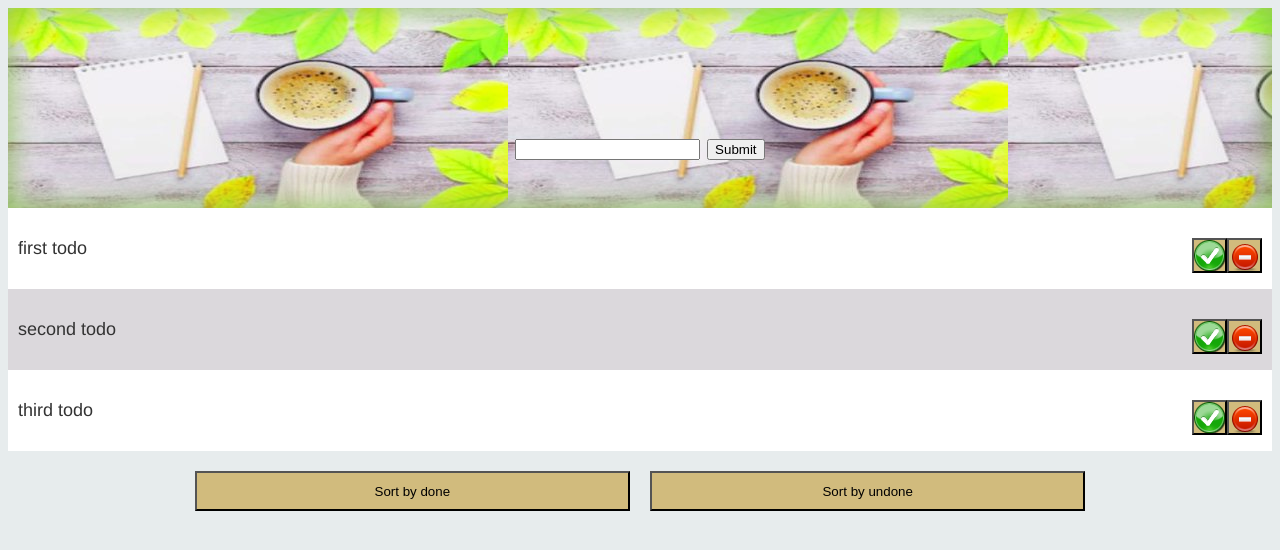
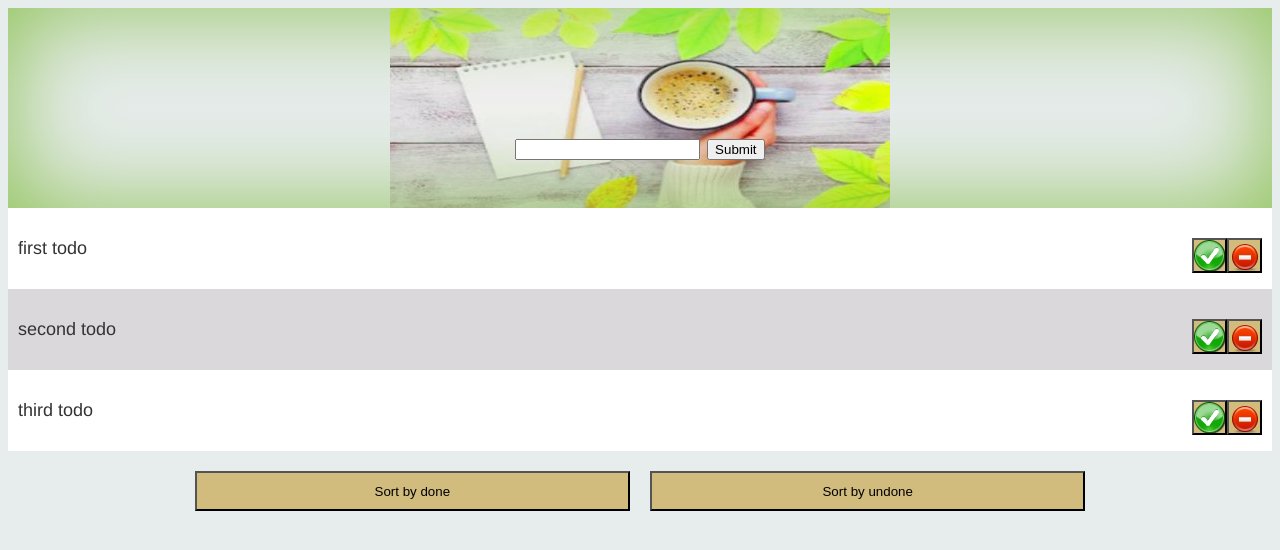
Before and after one commit to FACK1/FARH, a website: page html/index.html in a window 1280 px wide. Drawn offline with Linux system fonts and the light colour scheme.

Commit message:
cleaning up logic file #28

```diff
--- a/css/style.css
+++ b/css/style.css
@@ -1,6 +1,3 @@
-
-
-
 body {
   background: rgb(231, 236, 237);
 
@@ -9,20 +6,20 @@ body {
   line-height: normal;
   text-align: justify;
   /* width: 500px; */
-
-
 }
 
 #add-todo{
-  cursor: default;
+cursor: default;
  position: relative;
  height: 100px;
- background: #94C329;
+ background: light #94C329;
  background-image: url(../images/6.jpg);
+background-repeat: no-repeat;
+background-position: center;
  display: block;
 
 
- box-shadow: inset 0 0 30px #8CC152;
+ box-shadow: inset 0 0 100px #8CC152;
 
  font-size: 150%;
  color: #8CC152;
@@ -148,7 +145,6 @@ input:hover{
     border-radius: 0;
     background: url(../images/mark.png);
     background-color: #D1BB7D;
-
   }
 
   #sort{
--- a/js/logic.js
+++ b/js/logic.js
@@ -1,10 +1,5 @@
-// Part 1. Fill in any missing parts of the todoFunction object!
-// you can access these on todo.todoFunctions
-// For part one we expect you to use tdd
+var todoFunctions = {
 
-var todoFunctions = {
-  // todoFunctions.generateId() will give you a unique id
-  // You do not need to understand the implementation of this function.
   generateId: (function() {
     var idCounter = 0;
 
@@ -15,8 +10,7 @@ var todoFunctions = {
     return incrementCounter;
   })(),
 
-  //cloneArrayOfObjects will create a copy of the todos array
-  //changes to the new array don't affect the original
+
   cloneArrayOfObjects: function(todos) {
     return todos.map(function(todo){
       return JSON.parse(JSON.stringify(todo));
@@ -24,35 +18,24 @@ var todoFunctions = {
   },
 
   addTodo: function(todos, newTodo) {
-    // should leave the input argument todos unchanged (you can use cloneArrayOfObjects)
-    // returns a new array, it should contain todos with the newTodo added to the end.
-    // add an id to the newTodo. You can use the generateId function to create an id.
-    // hint: array.concat
+
     var updatedArray = todoFunctions.cloneArrayOfObjects(todos);
     return updatedArray.concat({id: todoFunctions.generateId(), description: newTodo, done: false});
   },
   deleteTodo: function(todos, idToDelete) {
-    // should leave the input argument todos unchanged (you can use cloneArrayOfObjects)
-    // return a new array, this should not contain any todo with an id of idToDelete
-    // hint: array.filter
+
     var updatedArray = todoFunctions.cloneArrayOfObjects(todos);
     return updatedArray.filter(element =>  element.id !== idToDelete);
   },
   markTodo: function(todos, idToMark) {
-    // should leave the input argument todos unchanged (you can use cloneArrayOfObjects)
-    // in the new todo array, all elements will remain unchanged except the one with id: idToMark
-    // this element will have its done value toggled
-    // hint: array.map
+
     var updatedArray = todoFunctions.cloneArrayOfObjects(todos);
     return updatedArray.map(function(element)
     {if(element.id === idToMark){ element.done = !element.done}
     return element});
   },
   sortTodos: function(todos, sortFunction) {
-    // stretch goal! Do this last
-    // should leave the input arguement todos unchanged (you can use cloneArrayOfObjects)
-    // sortFunction will have same signature as the sort function in array.sort
-    // hint: array.slice, array.sort
+
     var updatedArray = todoFunctions.cloneArrayOfObjects(todos);
     var undone = [];
     var done = [];
@@ -74,11 +57,6 @@ else{
   },
 };
 
-
-// Why is this if statement necessary?
-// The answer has something to do with needing to run code both in the browser and in Node.js
-// See this article for more details:
-// http://www.matteoagosti.com/blog/2013/02/24/writing-javascript-modules-for-both-browser-and-node/
 if (typeof module !== 'undefined') {
   module.exports = todoFunctions;
 }
```
